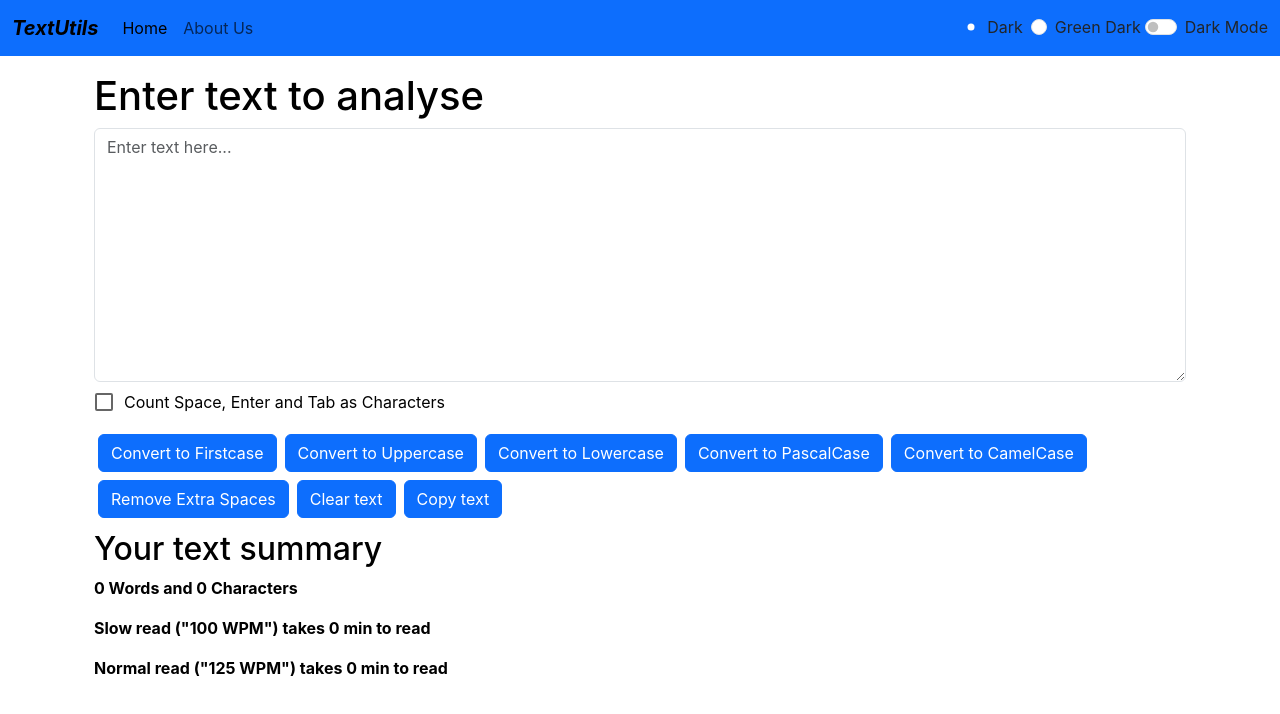
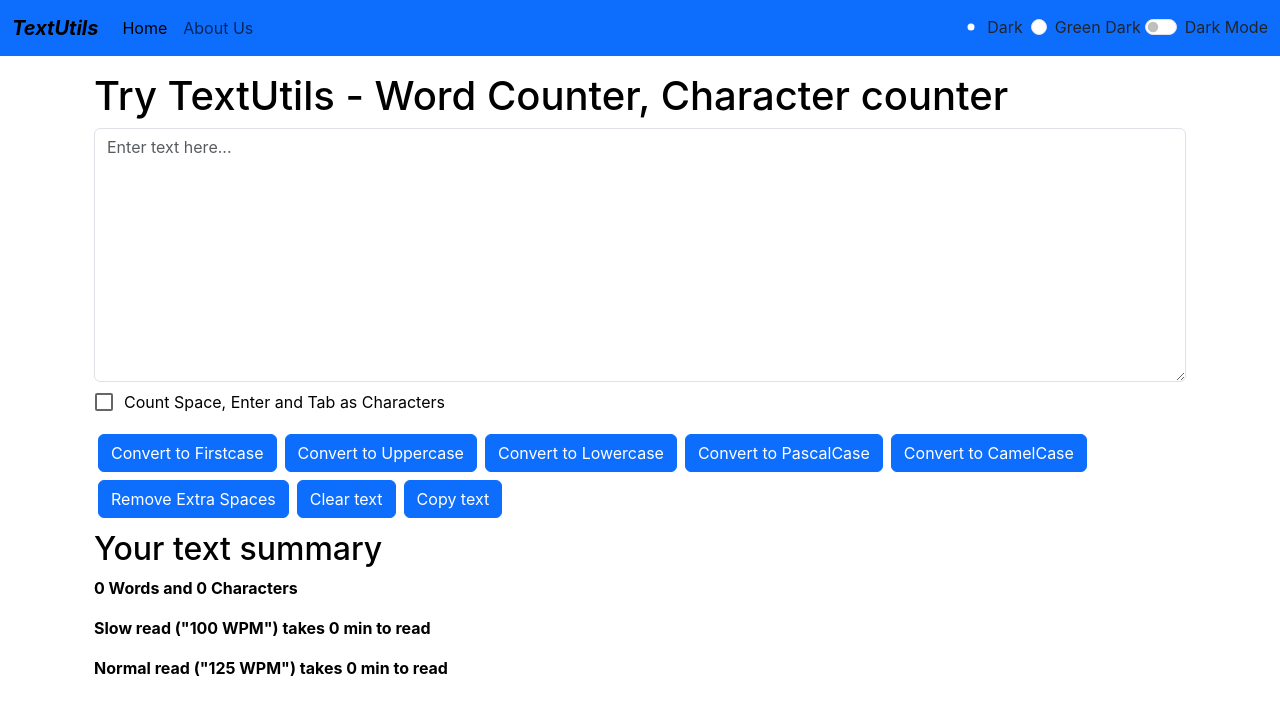
Before and after one commit to Aman-Sakdasariya/TextUtils, a React (Create React App) app: page / in a window 1280 px wide. Shown: the top 714 px of the page. Built offline with nearby package versions, Linux system fonts and the light colour scheme.

Commit message:
Update App.js

```diff
--- a/src/App.js
+++ b/src/App.js
@@ -63,7 +63,7 @@
         <Alert alert={alert} />
         <div className="container my-3">
           <Routes>
-            <Route exact path='/' element={<TextForm mode={mode} showAlert={showAlert} heading='Enter text to analyse' btnColor={btnColor} />} />
+            <Route exact path='/' element={<TextForm mode={mode} showAlert={showAlert} heading='Try TextUtils - Word Counter, Character counter' btnColor={btnColor} />} />
             <Route exact path='/About' element={<About mode={mode} />} />
           </Routes>
         </div>
```
